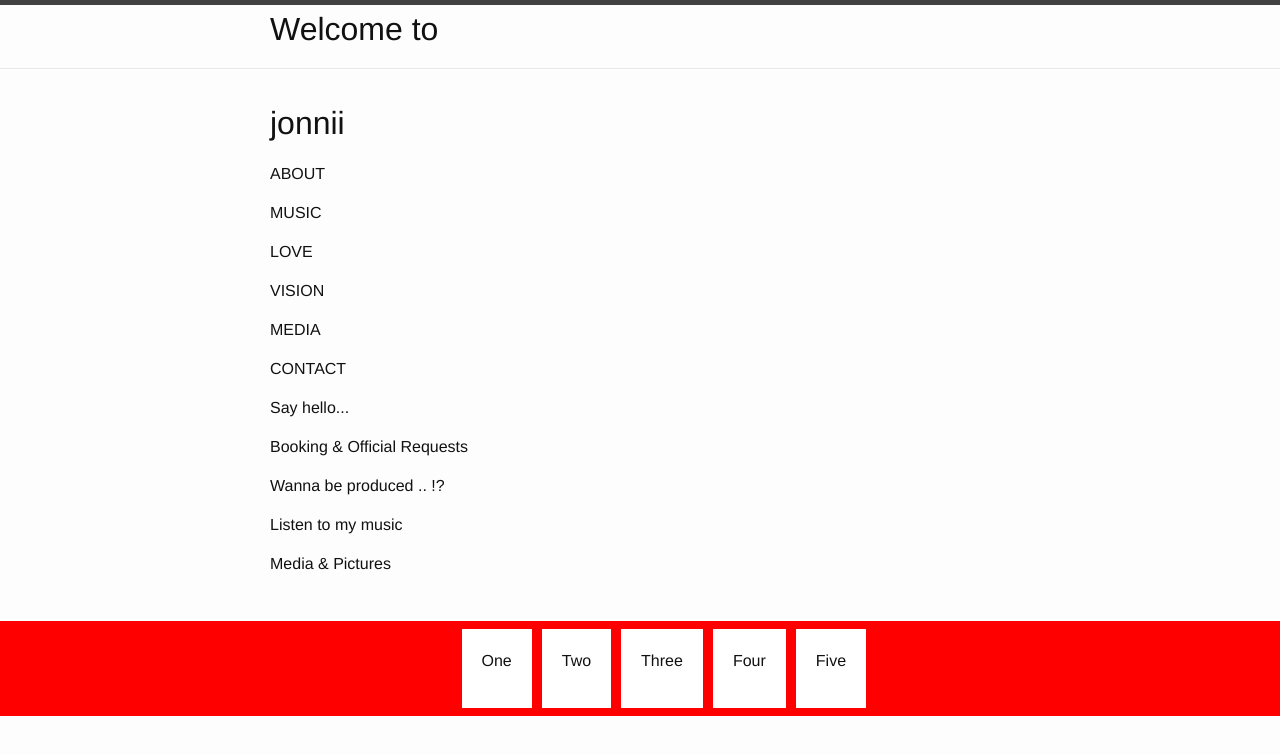
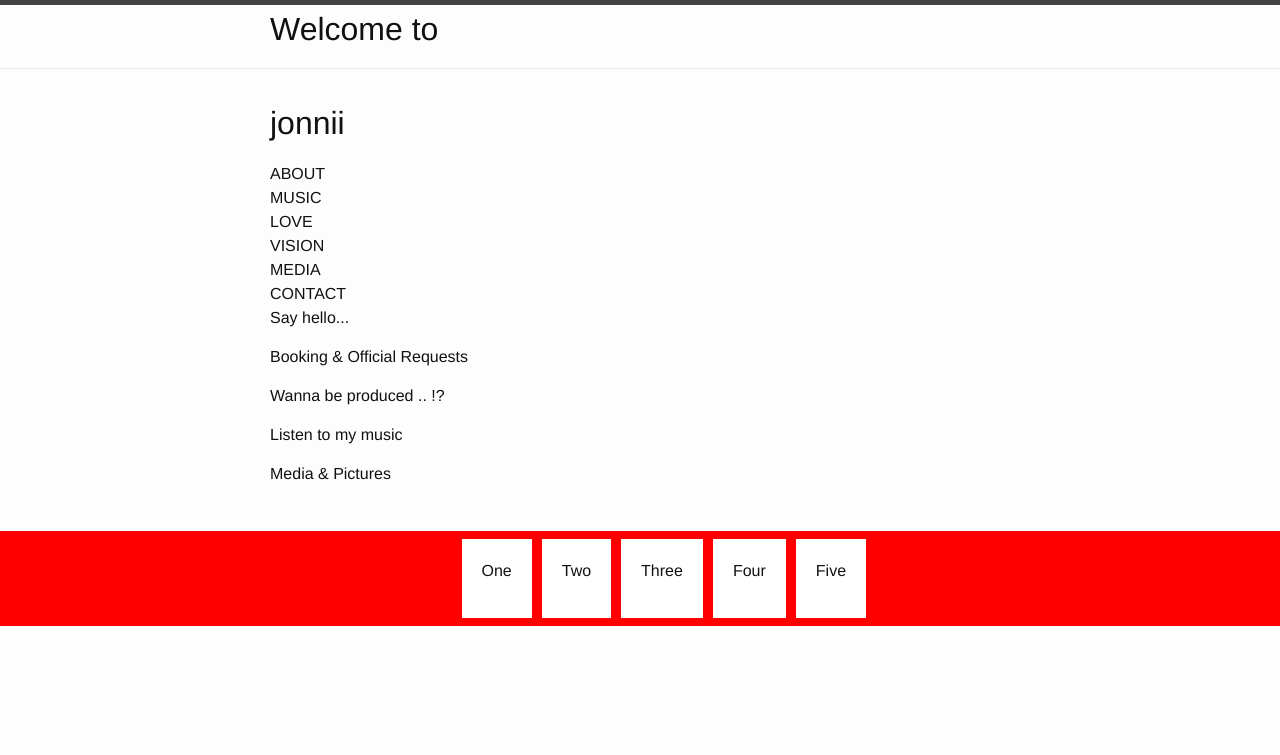
Before and after one commit to ValleHD/ValleHD.github.io, a Jekyll site: the page built from index.html, in a window 1280 px wide. Shown: the top 755 px of the page. Built offline with Jekyll 4.4.1, drawn with Linux system fonts in a browser that asks for light colours.

Commit message:
Update index.html

```diff
--- a/index.html
+++ b/index.html
@@ -2,7 +2,6 @@
 layout: default
 title: Jonnii,  most new loving Music
 ---
-
 
 
    <div>
@@ -12,12 +11,31 @@ title: Jonnii,  most new loving Music
    <!-- Menu Section -->
 
    <div class = "Menu">
-     <p> ABOUT </p>
-     <p> MUSIC </p>
-     <p> LOVE </p>
-     <p> VISION </p>
-     <p> MEDIA </p>
-     <p> CONTACT </p>
+
+     <div class = "about">
+       ABOUT
+     </div>
+
+     <div class = "music">
+      MUSIC
+     </div>
+
+     <div class = "love">
+      LOVE
+     </div>
+
+     <div class = "vision">
+       VISION
+     </div>
+
+     <div class = "media">
+       MEDIA
+     </div>
+
+     <div class = "contact">
+       CONTACT
+     </div>
+
    </div>
 
    <!-- Main Section -->
@@ -29,9 +47,3 @@ title: Jonnii,  most new loving Music
      <p> Listen to my music </p>
      <p> Media & Pictures </p>
    </div>
-
-   <!-- Footer Section: ist im Layout schon für jede Seite eingespeichert, kann unter Footer.html bearbeitet werden -->
-
-
-
- </body>
```
